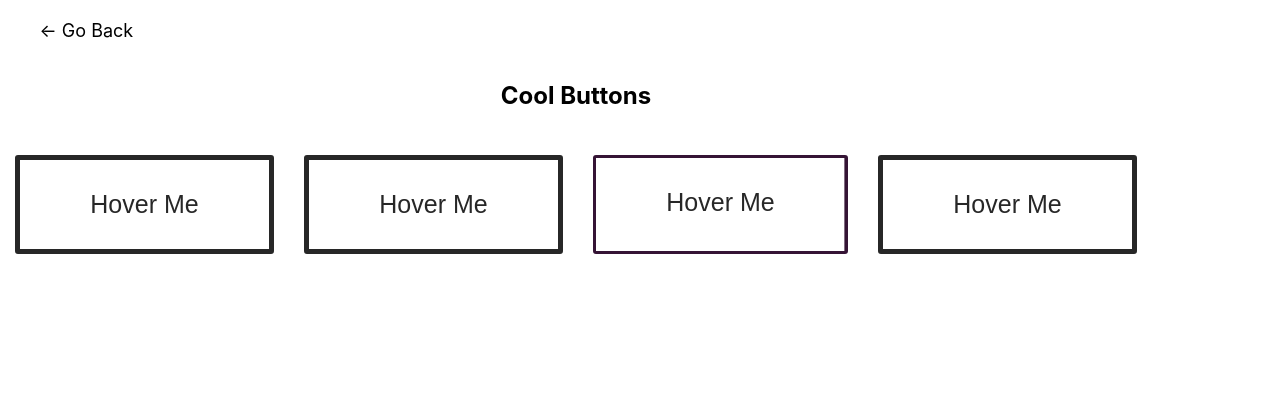
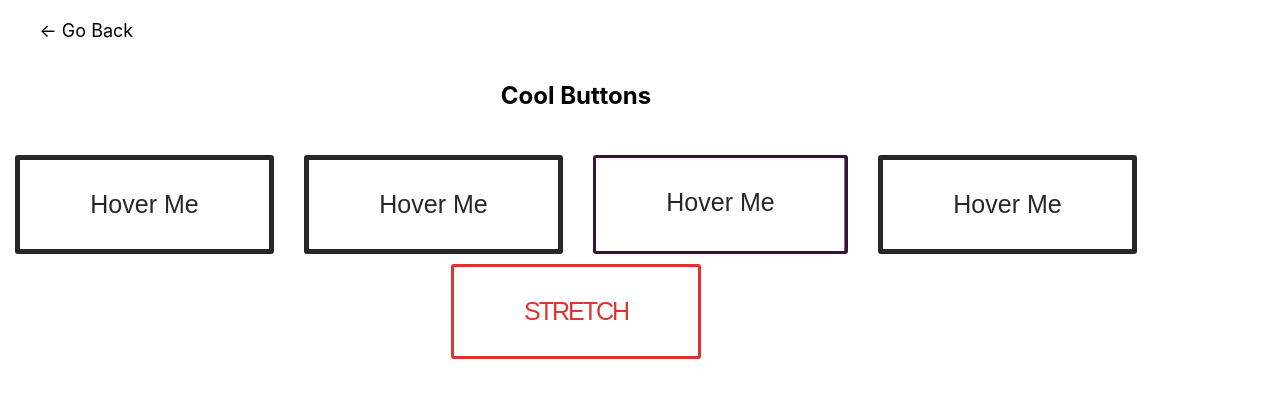
Before and after one commit to sagdish/code-notebook, a Next.js app in the folder CSS/css-ui-page/: page /playground/buttons in a window 1280 px wide. Shown: the top 398 px of the page. Built offline with nearby package versions, Linux system fonts and the light colour scheme.

Commit message:
stretch button

```diff
--- a/CSS/css-ui-page/pages/playground/buttons.js
+++ b/CSS/css-ui-page/pages/playground/buttons.js
@@ -15,6 +15,8 @@ export default function buttons() {
       <div className={`${styles.rotateThree} ${styles.btn}`}>Hover Me</div>
       {/* opening slide button */}
       <div className={`${styles.opening} ${styles.btn}`}>Hover Me</div>
+      {/* stretching effect button */}
+      <div className={`${styles.stretch} ${styles.btn}`}>Stretch</div>
     </div>
   )
 }
--- a/CSS/css-ui-page/styles/Buttons.module.css
+++ b/CSS/css-ui-page/styles/Buttons.module.css
@@ -148,3 +148,18 @@
 .opening:hover {
   color: white;
 }
+
+.stretch {
+  color: #E1332D;
+  border: 3px solid #E1332D;
+  text-transform: uppercase;
+  font-weight: 300;
+  letter-spacing: -2px;
+  transition: all 0.2s;
+}
+
+.stretch:hover {
+  font-weight: 600;
+  letter-spacing: 3px;
+  border: 5px solid #E1332D;
+}
```
